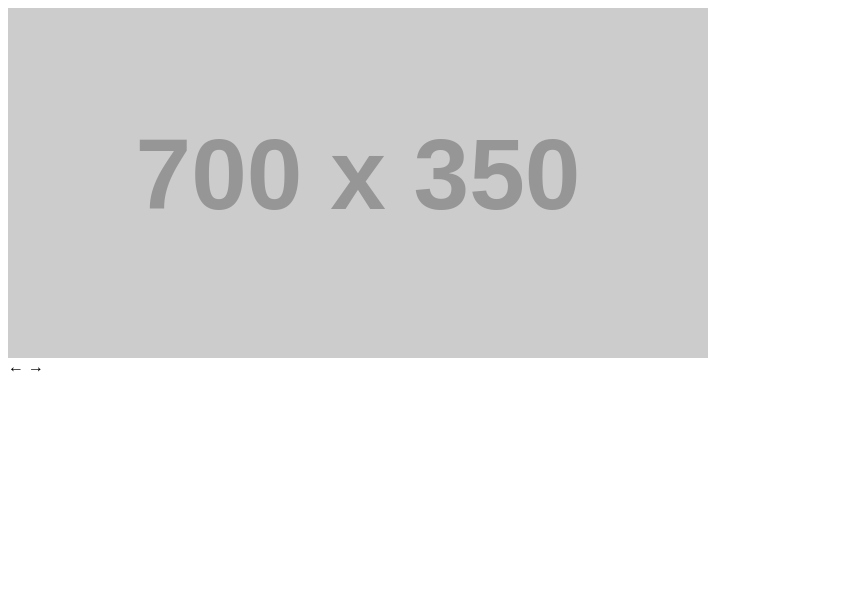
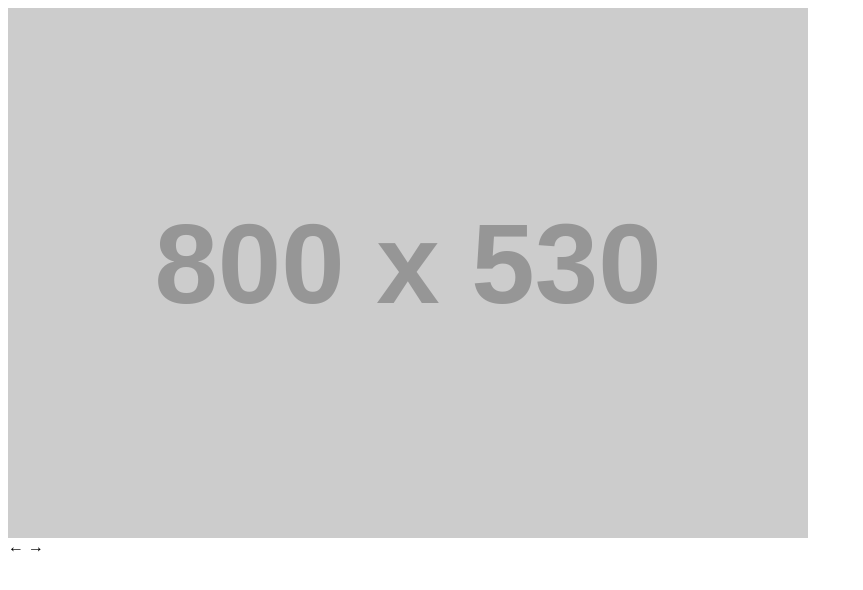
Before and after one commit to kevinzweerink/kevinslides, a plain HTML site: page index.html in a window 1280 px wide. Shown: the whole page, without its empty margins (0-863 px from the left). Drawn offline with nearby package versions, Linux system fonts and the light colour scheme; placeholder pictures from the web are drawn by us.

Commit message:
variable heights

```diff
--- a/index.html
+++ b/index.html
@@ -16,27 +16,27 @@
         <div class="container">
             <div class="slides" style="opacity:0;">
                 <div class="slide">
-                    <img src="http://placehold.it/700x350" />
+                    <img src="http://placehold.it/800x530" />
                 </div>
 
                 <div class="slide">
-                    <img src="http://placehold.it/700x350" />
+                    <img src="http://placehold.it/800x730" />
                 </div>
 
                 <div class="slide">
-                    <img src="http://placehold.it/700x350" />
+                    <img src="http://placehold.it/800x330" />
                 </div>
 
                 <div class="slide">
-                    <img src="http://placehold.it/700x350" />
+                    <img src="http://placehold.it/800x930" />
                 </div>
 
                 <div class="slide">
-                    <img src="http://placehold.it/700x350" />
+                    <img src="http://placehold.it/800x130" />
                 </div>
             </div>
-            <a id="prev">&larr;</a>
-            <a id="next">&rarr;</a>
+            <span id="prev">&larr;</span>
+            <span id="next">&rarr;</span>
         </div>
 
 
@@ -45,7 +45,10 @@
         <script src="jquery.kevinslides.js"></script>
 
         <script type="text/javascript">
-            $(".slides").kevinSlides();
+            $(".slides").kevinSlides({
+                width:800,
+                height:530,
+            });
             window.setTimeout(function() {
                 $(".slides").animate({
                     opacity:1
--- a/jquery.kevinslides.js
+++ b/jquery.kevinslides.js
@@ -44,6 +44,11 @@ $.fn.kevinSlides = function(config) {
 					__this.removeClass("current");
 				}
 			});
+
+			var newHeight = _this.children(".current").children("img").outerHeight();
+			_this.css({
+				height:newHeight
+			})
 		}
 
 		//Position stuff
--- a/style.css
+++ b/style.css
@@ -1,8 +1,15 @@
+.slides {
+	-webkit-transition: height .25s ease;
+	-moz-transition: height .25s ease;
+	-o-transition: height .25s ease;
+	transition: height .25s ease;
+}
+
 .slide {
-	-webkit-transition: left .25s ease;
-	-moz-transition: left .25s ease;
-	-o-transition: left .25s ease;
-	transition: left .25s ease;
+	-webkit-transition: left .25s ease .25s;
+	-moz-transition: left .25s ease .25s;
+	-o-transition: left .25s ease .25s;
+	transition: left .25s ease .25s;
 }
 
 #prev, #next {
```
